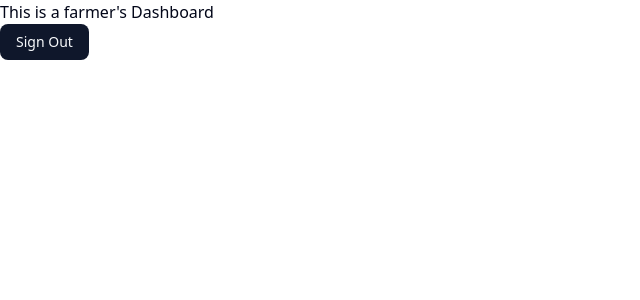
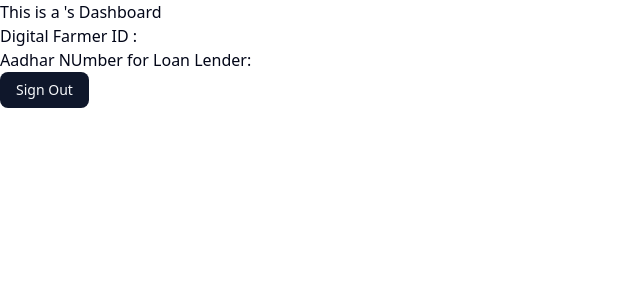
Before and after one commit to abir499-ban/HWG, a Next.js app: page /home in a window 1280 px wide. Shown: the top 300 px of the page, without its empty margins (0-640 px from the left). Built offline with nearby package versions, Linux system fonts and the light colour scheme; no server answers; sample sign-in values are in the browser's storage.

Commit message:
[fix] profile dynamic routing

```diff
--- a/app/dashboard/farmer/profile/page.tsx
+++ b/app/dashboard/farmer/profile/[digitalID]/page.tsx
@@ -4,13 +4,13 @@ import DashboardMetrics from "@/components/shared/DashboardMetric";
 import ProductivityChart from "@/components/shared/ProductivityChart";
 import { useSession } from 'next-auth/react'
 //import { farmer } from '@/constants/demodata'
-import { useEffect, useState } from "react";
+import { useEffect, useState, use } from "react";
 import { useRouter } from 'next/navigation'
 import LoadingSpinner from "@/components/shared/Loader";
 import { defaultFarmerProfile, FarmerProfileSchema } from '@/utils/FarmerProfile.schema'
 
-const Index = () => {
-
+const Index = ({ params }: { params: Promise<{ digitalID: string }> }) => {
+    const { digitalID } = use(params)
     const [farmer, setfarmer] = useState<FarmerProfileSchema>(defaultFarmerProfile)
     const { status, data } = useSession()
     const router = useRouter()
@@ -24,19 +24,23 @@ const Index = () => {
 
 
     useEffect(() => {
-        if(status === "unauthenticated") return
+        if (status === "unauthenticated") return
         const fetchFarmerDetails = async () => {
             try {
-                const res = await fetch(`${process.env.NEXT_PUBLIC_BACKEND_BASE_URL}/api/farmer/profile/${data?.digitalID}`, {
+                const res = await fetch(`${process.env.NEXT_PUBLIC_BACKEND_BASE_URL}/api/farmer/profile/${digitalID}`, {
                     method: 'GET',
                     headers: {
                         'authorization': `Bearer ${data?.accessToken}`
                     }
                 })
                 const farmerDetails: FarmerProfileSchema = await res.json();
-                setfarmer(farmerDetails)
+                if (res?.ok && farmerDetails){
+                    console.log('All ok')
+                    setfarmer(farmerDetails)
+                }
+                else console.error("failed to fetch farmer details")
             } catch (error) {
-                console.log(Error)
+                console.log(error)
             }
         }
         fetchFarmerDetails()
--- a/app/dashboard/loanshark/profile/page.tsx
+++ b/app/dashboard/loanshark/profile/[aadharCard]/page.tsx
@@ -1,5 +1,5 @@
 "use client"
-import React, { useEffect,useState } from "react";
+import React, { useEffect,useState,use } from "react";
 import { useSession } from 'next-auth/react'
 import { useRouter } from 'next/navigation'
 import { LenderStats } from "@/components/shared/LenderStats";
@@ -10,7 +10,8 @@ import LoadingSpinner from "@/components/shared/Loader";
 //import { lender, loanApprovalRate, loanDefaultRate, portfolioYield, operationalEfficiency } from '@/constants/demodata'
 
 
-export default function LenderDashboard() {
+export default function LenderDashboard({params} : {params : Promise<{aadharCard : string}>}) {
+    const {aadharCard} = use(params)
     const { data, status } = useSession()
     const router = useRouter()
     const [lender, setlender] = useState<lenderProfileType>(defaultLenderProfile)
@@ -25,12 +26,18 @@ export default function LenderDashboard() {
         if (status === 'unauthenticated') return
         const fetchLenderDetails = async() =>{
             try {
-                const res = await fetch(`${process.env.NEXT_PUBLIC_BACKEND_BASE_URL}/api/lender/profile/${data?.aadharCard}`)
+                const res = await fetch(`${process.env.NEXT_PUBLIC_BACKEND_BASE_URL}/api/lender/profile/${aadharCard}`, {
+                    method : 'GET',
+                    headers: {
+                        'authorization': `Bearer ${data?.accessToken}`
+                    }
+                })
                 const result = await res.json()
                 if(res?.ok && result){
+                    console.log('All ok')
                     setlender(result)
                 }else{
-                    console.error("failed to fetch lender details")
+                    console.log("failed to fetch lender details")
                 }
             } catch (error) {
                 console.error("Error "+error)
--- a/app/home/page.tsx
+++ b/app/home/page.tsx
@@ -23,8 +23,10 @@ export default function Homr(){
 
     return(
         <div>
-            <h1>This is a farmer's Dashboard</h1>
+            <h1>This is a {data?.role}'s Dashboard</h1>
             <h2>{data?.user?.username}</h2>
+            <h2>Digital Farmer ID : {data?.digitalID}</h2>
+            <h2>Aadhar NUmber for Loan Lender: {data?.aadharCard}</h2>
             <h2>{data?.role}</h2>
             <Button onClick={()=>signOut()}>Sign Out</Button>
         </div>
```
